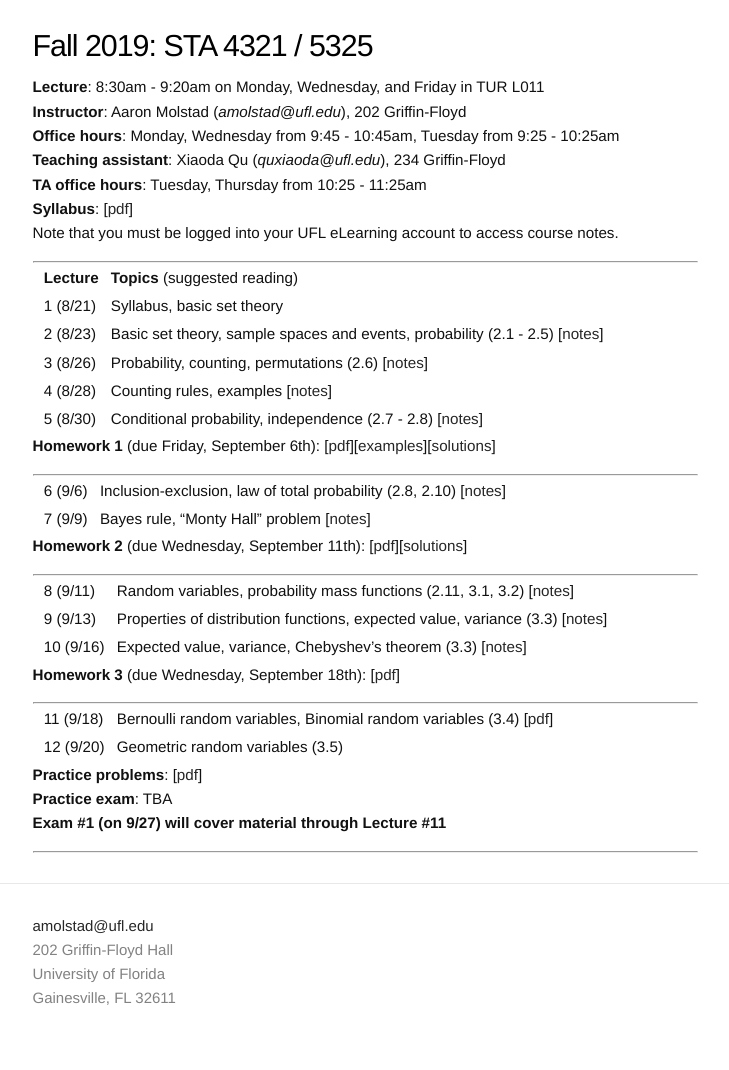
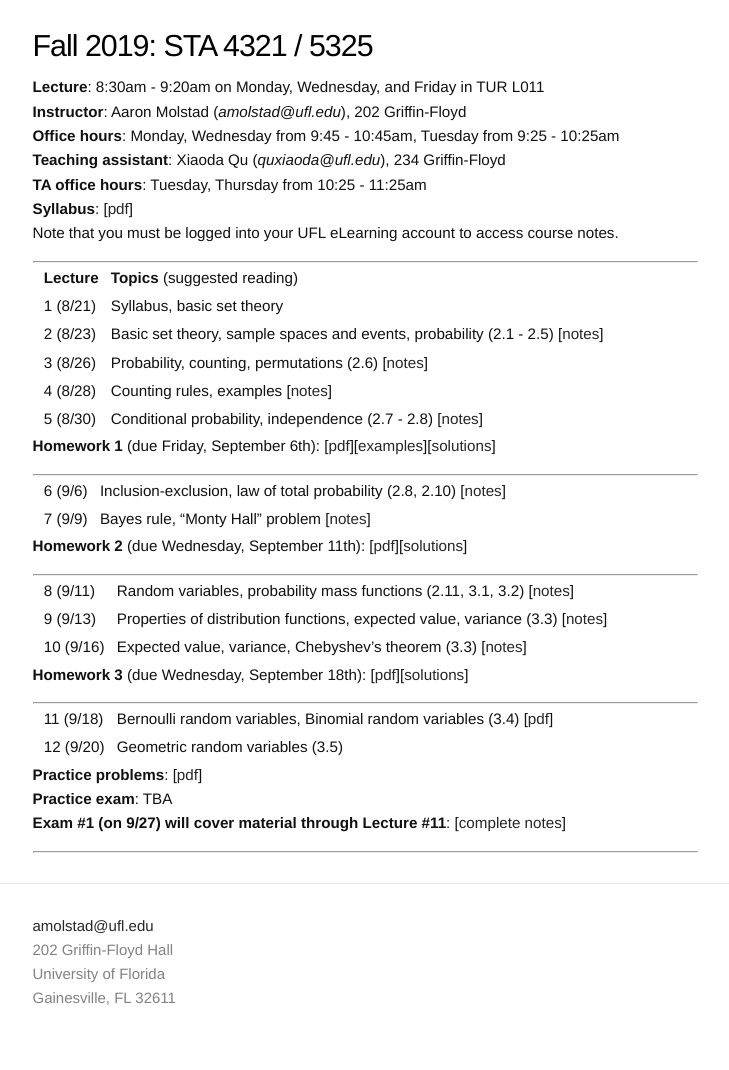
Before and after one commit to ajmolstad/ajmolstad.github.io, a Jekyll site: the page built from F19_STA4321.md, in a window 1280 px wide. Shown: the whole page, without its empty margins (275-1004 px from the left). Built offline with Jekyll 4.4.1, drawn with Linux system fonts in a browser that asks for light colours.

Commit message:
Update F19_STA4321.md

```diff
--- a/F19_STA4321.md
+++ b/F19_STA4321.md
@@ -37,7 +37,7 @@ Note that you must be logged into your UFL eLearning account to access course no
 || 9 (9/13)  || Properties of distribution functions, expected value, variance (3.3) [[notes](https://ufl.instructure.com/courses/382258/files/45407928/download?wrap=1)]||
 || 10 (9/16)  || Expected value, variance, Chebyshev's theorem  (3.3) [[notes](https://ufl.instructure.com/courses/382258/files/45453262/download?wrap=1)]||
 
-**Homework 3** (due Wednesday, September 18th): [[pdf](/docs/STA4321_F19_Homework3.pdf)]
+**Homework 3** (due Wednesday, September 18th): [[pdf](/docs/STA4321_F19_Homework3.pdf)][[solutions](https://ufl.instructure.com/courses/382258/files/45533491/download?wrap=1)]
 
 ---------------
 
@@ -46,6 +46,6 @@ Note that you must be logged into your UFL eLearning account to access course no
 
 **Practice problems**: [[pdf](/docs/STA4321_F19_Exam1PracticeProblems.pdf)]
 **Practice exam**: TBA
-**Exam \#1 (on 9/27) will cover material through Lecture \#11**
+**Exam \#1 (on 9/27) will cover material through Lecture \#11**: [[complete notes](https://ufl.instructure.com/courses/382258/files/45535361/download?wrap=1)]
 
 ---------------
```
